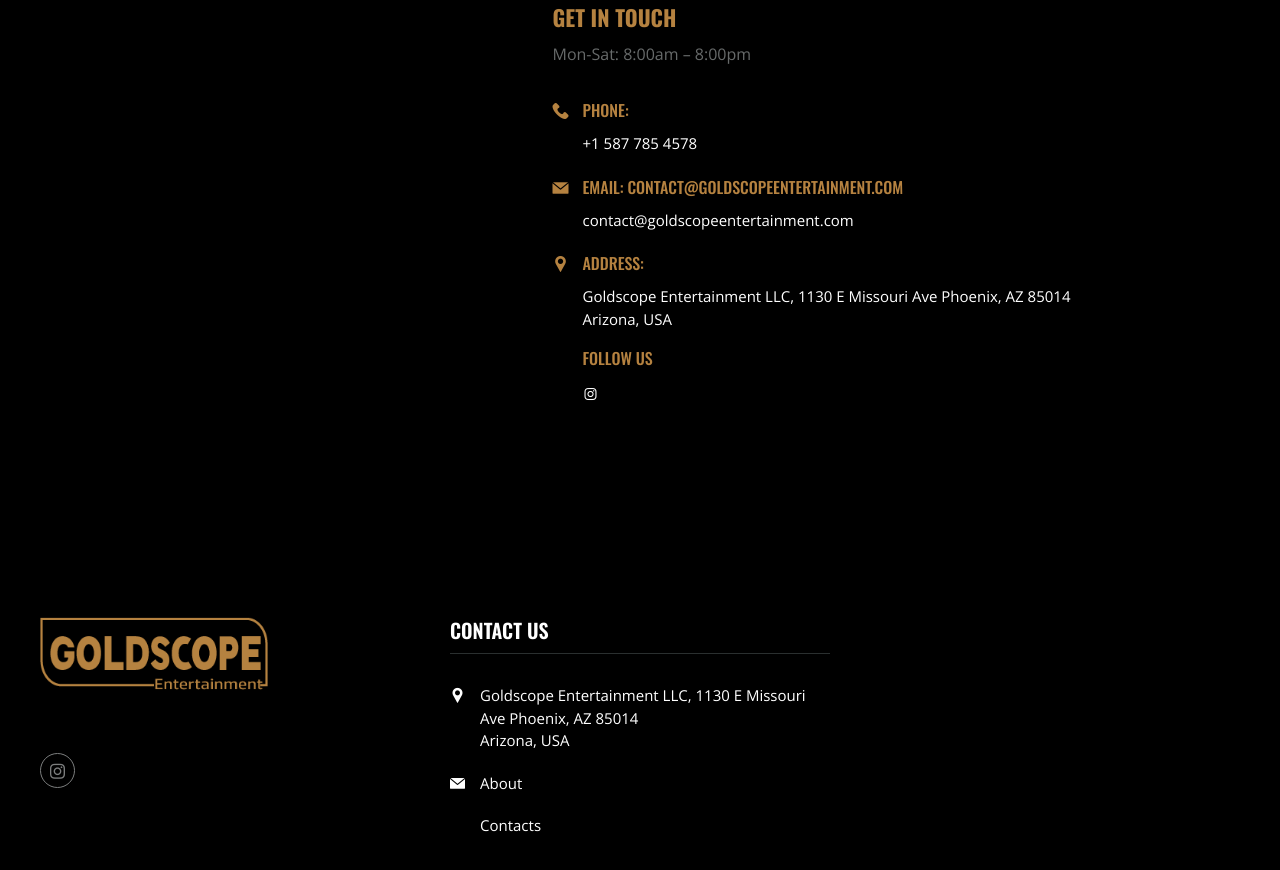
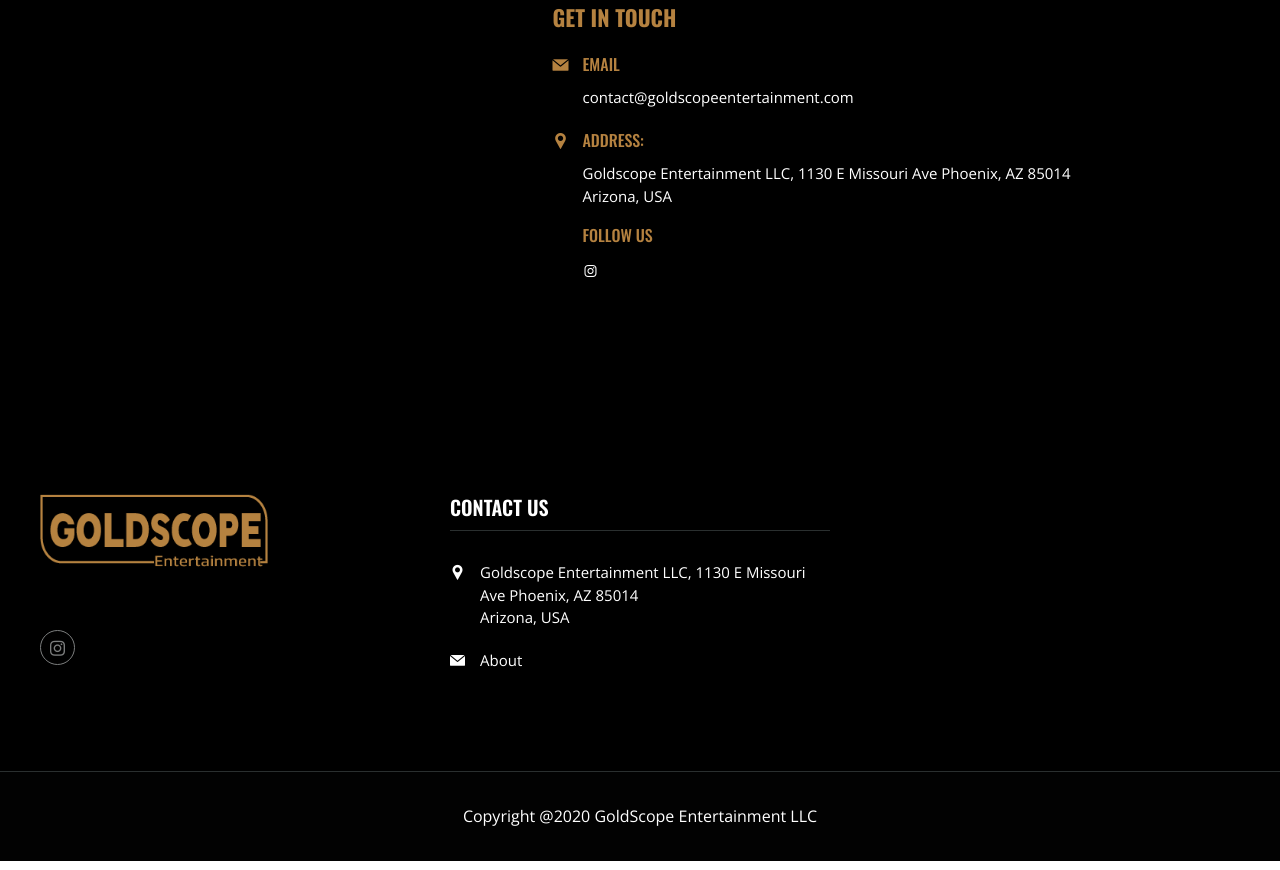
Before and after one commit to SK-21/GoldscopeEntertainment, a plain HTML site: page index.html in a window 1280 px wide. Shown: the part 3824-4694 px from the top of the page. Drawn offline with nearby package versions, Linux system fonts and the light colour scheme.

Commit message:
Update index.html

```diff
--- a/index.html
+++ b/index.html
@@ -224,15 +224,15 @@ Learn More
     <div class="col-lg-7 col-md-5">
     <div class="contact-info">
     <h3>Get In Touch</h3>
-    <p>Mon-Sat: 8:00am &ndash; 8:00pm</p>
+    <!-- <p>Mon-Sat: 8:00am &ndash; 8:00pm</p> -->
     <ul><li>
-    <i class="flaticon-phone-call"></i>
+   <!-- <i class="flaticon-phone-call"></i>
     Phone:
     <a href="tel:+1-587-785-4578">+1 587 785 4578</a>
-    </li>
+    </li> -->
     <li>
     <i class="flaticon-email-1"></i>
-    Email: contact@goldscopeentertainment.com
+    Email
     <a href="mailto:">contact@goldscopeentertainment.com</a>
     </li>
     <li>
@@ -333,9 +333,9 @@ Skype: example
 -->
 <a href="#">About</a>
 </li>
-
+<!--
 <li>
-<a href="#">Contacts</a>
+<a href="#">Contact</a> -->
 </li>
 </ul></div>
 </div>
```
